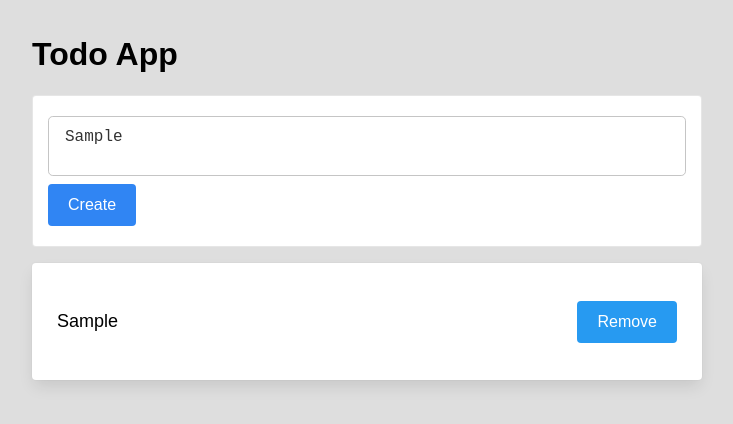
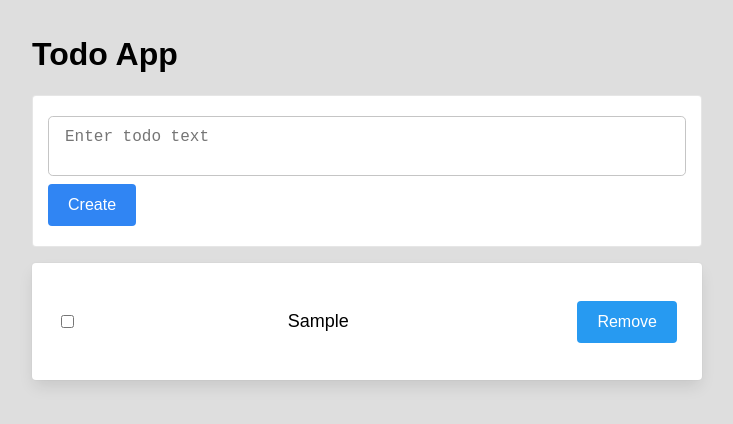
Before and after one commit to olehhapuk/fe_1y_8_react, a React (Vite) app: page / in a window 1280 px wide. Both pictures are taken after typing "Sample" into the empty fields and a click on the button "Create". Shown: the top 424 px of the page, without its empty margins (273-1006 px from the left). Built offline with nearby package versions, Linux system fonts and the light colour scheme.

Commit message:
task updated

```diff
--- a/src/components/App.jsx
+++ b/src/components/App.jsx
@@ -5,7 +5,7 @@ import TaskList from './TaskList/TaskList';
 import TaskEditor from './TaskEditor/TaskEditor';
 import Container from './Container/Container';
 
-const people = ['John', 'Marry', 'Dmytro'];
+// const people = ['John', 'Marry', 'Dmytro'];
 // const newPeople = people.filter((person) => {
 //   if (person === 'John') {
 //     return false;
@@ -13,9 +13,9 @@ const people = ['John', 'Marry', 'Dmytro'];
 //     return true;
 //   }
 // });
-const newPeople = people.filter((person) => person !== 'John');
+// const newPeople = people.filter((person) => person !== 'John');
 
-console.log(newPeople);
+// console.log(newPeople);
 
 function App() {
   const [tasks, setTasks] = useState([]);
@@ -27,11 +27,29 @@ function App() {
       completed: false,
     };
 
-    setTasks((prevTasks) => [...prevTasks, newTask]);
+    setTasks((prevTasks) => [newTask, ...prevTasks]);
   }
 
   function removeTask(id) {
     setTasks((prevTasks) => prevTasks.filter((task) => task.id !== id));
+  }
+
+  function updateTask(id, completed) {
+    const newArray = tasks.map((task) => {
+      if (task.id === id) {
+        const updatedTask = {
+          id: task.id,
+          text: task.text,
+          completed: completed,
+        };
+
+        return updatedTask;
+      } else {
+        return task;
+      }
+    });
+
+    setTasks(newArray);
   }
 
   return (
@@ -39,7 +57,9 @@ function App() {
       <h1>Todo App</h1>
 
       <TaskEditor onCreate={addTask} />
-      {tasks.length !== 0 && <TaskList tasks={tasks} onDelete={removeTask} />}
+      {tasks.length !== 0 && (
+        <TaskList tasks={tasks} onDelete={removeTask} onChange={updateTask} />
+      )}
     </Container>
   );
 }
--- a/src/components/TaskEditor/TaskEditor.jsx
+++ b/src/components/TaskEditor/TaskEditor.jsx
@@ -16,6 +16,7 @@ function TaskEditor({ onCreate }) {
     } else {
       setError('');
       onCreate(text);
+      setText('');
     }
   }
 
--- a/src/components/TaskItem/TaskItem.jsx
+++ b/src/components/TaskItem/TaskItem.jsx
@@ -1,9 +1,16 @@
 import styles from './TaskItem.module.css';
 import Button from '../Button/Button';
 
-function TaskItem({ id, text, completed, onDelete }) {
+function TaskItem({ id, text, completed, onDelete, onChange }) {
   return (
     <li className={styles.item}>
+      <input
+        type="checkbox"
+        className={styles.checkbox}
+        checked={completed}
+        onChange={(e) => onChange(id, e.target.checked)}
+      />
+
       <p className={styles.text}>{text}</p>
 
       <div className={styles.actions}>
--- a/src/components/TaskItem/TaskItem.module.css
+++ b/src/components/TaskItem/TaskItem.module.css
@@ -25,3 +25,11 @@
 .completed {
   text-decoration: line-through;
 }
+
+.checkbox {
+  accent-color: #279af1;
+}
+
+.checkbox:checked + .text {
+  text-decoration: line-through;
+}
--- a/src/components/TaskList/TaskList.jsx
+++ b/src/components/TaskList/TaskList.jsx
@@ -1,7 +1,8 @@
 import TaskItem from '../TaskItem/TaskItem';
 import styles from './TaskList.module.css';
 
-function TaskList({ tasks, onDelete }) {
+// prop drilling
+function TaskList({ tasks, onDelete, onChange }) {
   return (
     <ul className={styles.list}>
       {tasks.map((task) => (
@@ -11,6 +12,7 @@ function TaskList({ tasks, onDelete }) {
           completed={task.completed}
           text={task.text}
           onDelete={onDelete}
+          onChange={onChange}
         />
       ))}
     </ul>
```
